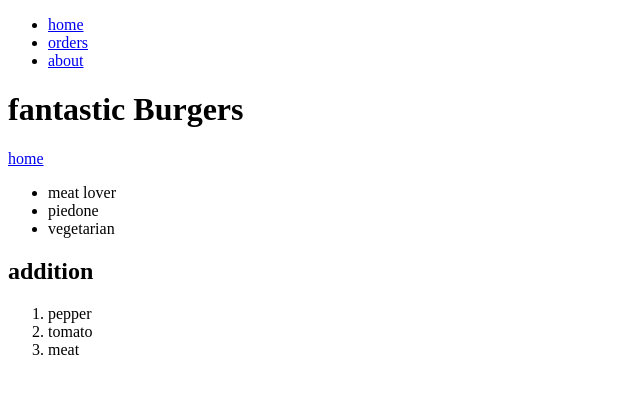
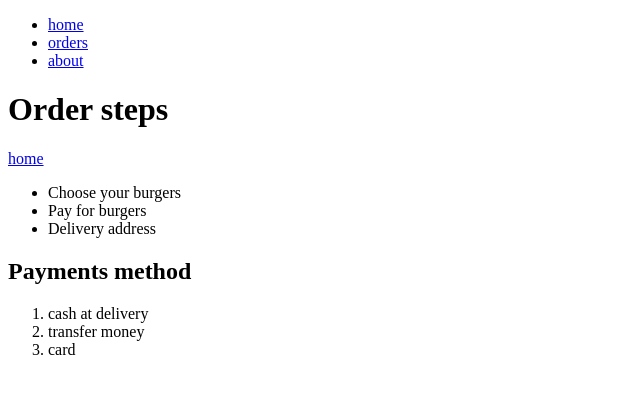
Before and after one commit to VINORBER/vinorber.github.io, a plain HTML site: page pages/orders.html in a window 1280 px wide. Shown: the whole page, without its empty margins (0-640 px from the left). Drawn offline with Linux system fonts and the light colour scheme.

Commit message:
Init page.

```diff
--- a/pages/orders.html
+++ b/pages/orders.html
@@ -14,21 +14,21 @@
             <a href="/pages/orders.html">orders</a>
         </li>
         <li>
-            <a href="about.html">about</a>
+            <a href="/about.html">about</a>
         </li>
     </ul>
-    <h1>fantastic Burgers</h1>
+    <h1>Order steps</h1>
     <a href="/index.html">home</a>
     <ul>
-        <li>meat lover</li>
-        <li>piedone</li>
-        <li>vegetarian</li>
+        <li>Choose your burgers</li>
+        <li>Pay for burgers</li>
+        <li>Delivery address</li>
     </ul>
-    <h2>addition</h2>
+    <h2>Payments method</h2>
     <ol>
-        <li>pepper</li>
-        <li>tomato</li>
-        <li>meat</li>
+        <li>cash at delivery</li>
+        <li>transfer money</li>
+        <li>card</li>
     </ol>
 
 </body>
```
Also changed, not shown: about.html (+1 -0 lines).
